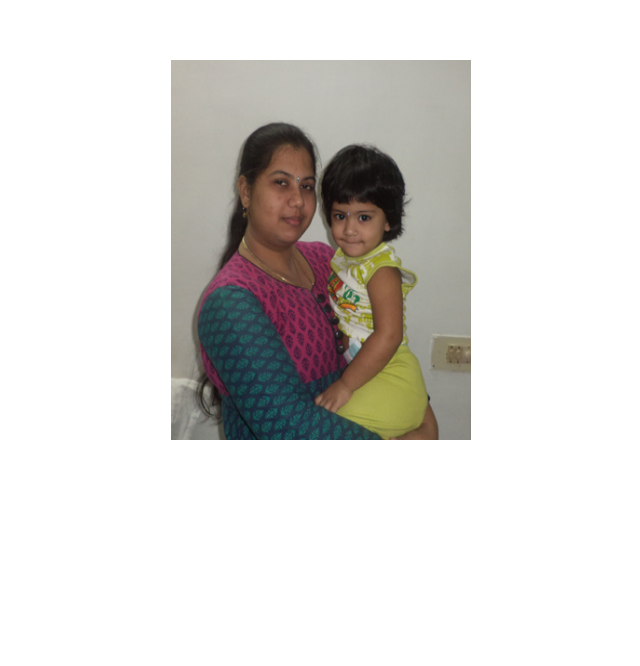
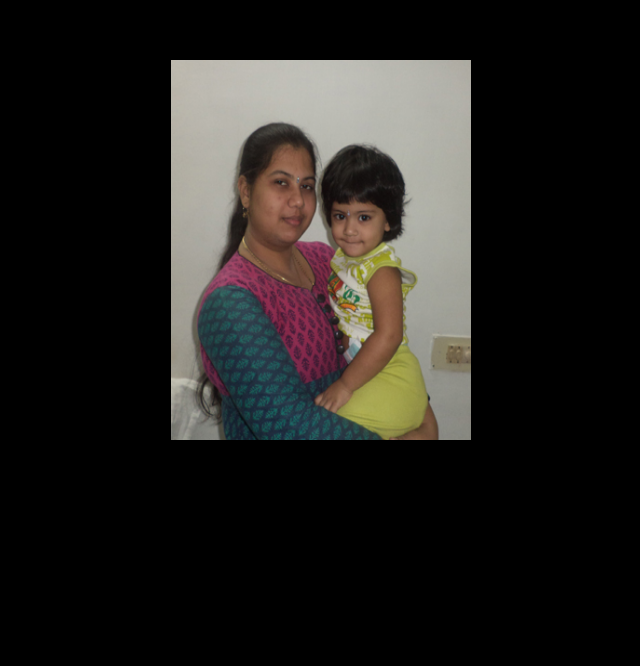
Before and after one commit to rajesh-babu/ImageLoader, a plain HTML site: page index.htm in a window 1280 px wide. Shown: the part 134-800 px from the top of the page, without its empty margins (159-799 px from the left). Drawn offline with Linux system fonts and the light colour scheme.

Commit message:
bg color chang to black

```diff
--- a/styles/mainStyle.css
+++ b/styles/mainStyle.css
@@ -1,6 +1,7 @@
 html, body{
 margin: 0 auto;
 height: 100%;
+background-color: #000000;
 }
 #boxContainer{
 	width: 100%;
@@ -59,7 +60,7 @@ height: 100%;
 	height: 100%;
 	display:block;
 	position: relative;
-	border: 10px solid #FFF;
+	border: 10px solid #000;
 	box-sizing:border-box;
 	-moz-box-sizing:border-box;
 	-webkit-box-sizing:border-box;
```
